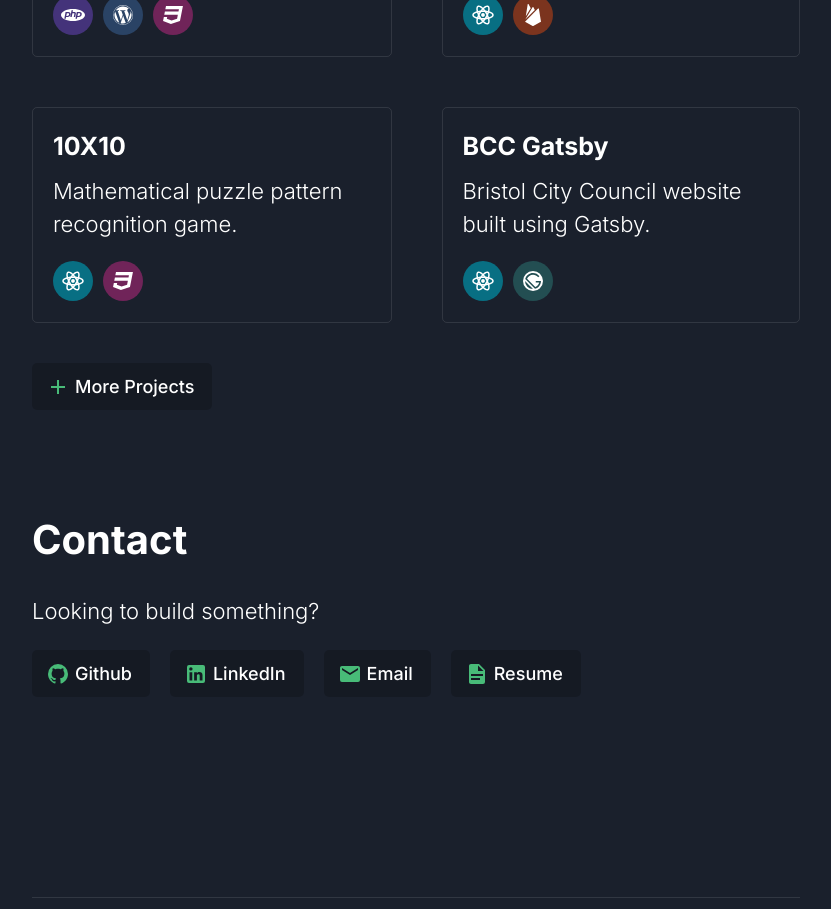
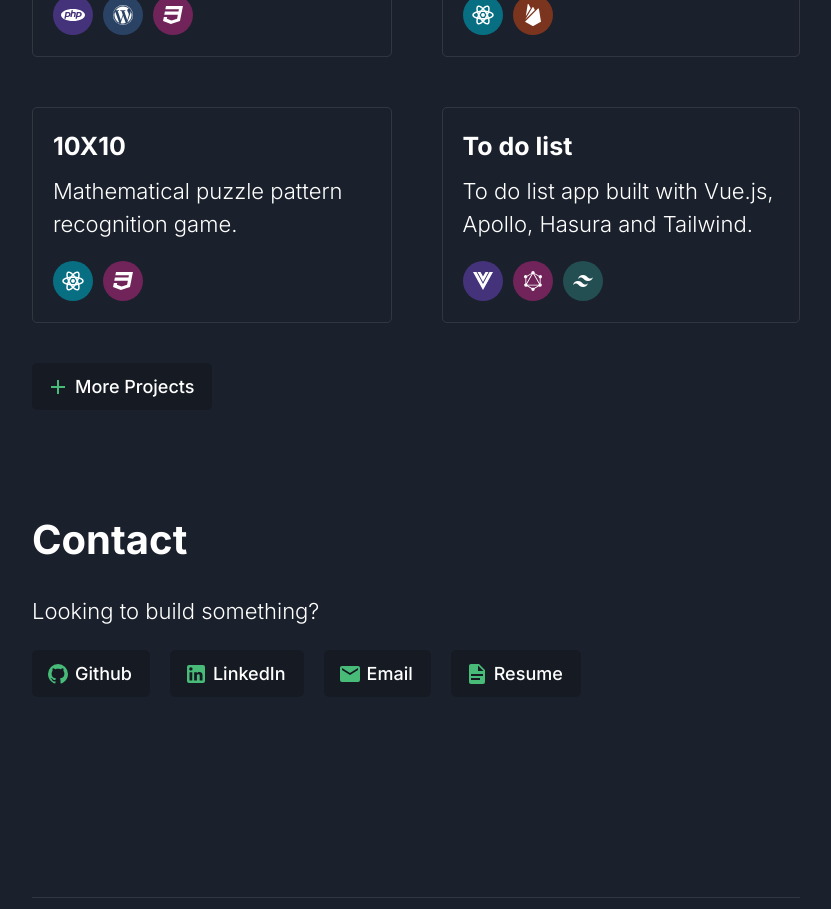
Before and after one commit to tarpey/jamestarpey, a Next.js app: page / in a window 1280 px wide. Shown: the part 820-1729 px from the top of the page, without its empty margins (224-1055 px from the left). Built offline with nearby package versions, Linux system fonts and the light colour scheme.

Commit message:
Add to do list project

```diff
--- a/components/Project.tsx
+++ b/components/Project.tsx
@@ -16,6 +16,8 @@ export const getIcon = (tag: string) => {
       return "mdiReact";
     case "Next.js":
       return "mdiLanguageJavascript";
+    case "Vue.js":
+      return "mdiVuejs";
     case "Alpine.js":
       return "mdiLanguageJavascript";
     case "WordPress":
--- a/data/projects.tsx
+++ b/data/projects.tsx
@@ -40,6 +40,18 @@ const projects = [
     url: "https://10x10-grid.vercel.app/",
     github: "https://github.com/tarpey/10x10",
     tags: ["React", "CSS Grid"],
+  },
+  {
+    id: "to-do-list",
+    name: "To do list",
+    description: [
+      "To do list app built with Vue.js, Apollo, Hasura and Tailwind.",
+      "Users can add and remove items, as well as marking them as complete.",
+      "Completed items are automatically pushed down the list.",
+    ],
+    url: "https://todo-vue-ten.vercel.app/",
+    github: "https://github.com/tarpey/todo-vue",
+    tags: ["Vue.js", "Graphql", "Tailwind"],
   },
   {
     id: "bcc-gatsby",
--- a/styles/main.scss
+++ b/styles/main.scss
@@ -137,6 +137,12 @@ header {
   }
   &.tailwind {
     background: #234e52;
+  }
+  &.vue-js {
+    background: #44337a;
+  }
+  &.graphql {
+    background: #702459;
   }
   span {
     margin-left: 5px;
```
Also changed, not shown: public/to-do-list.png (added).
